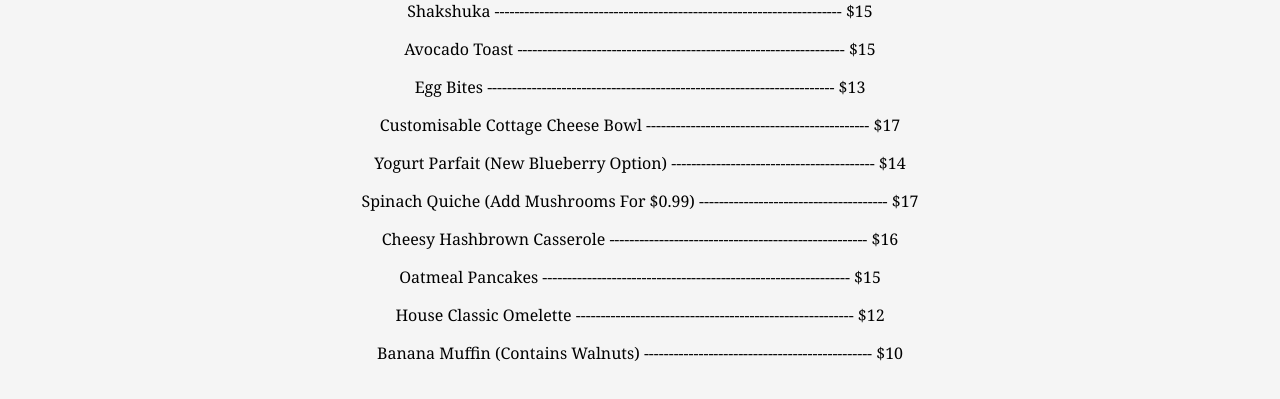
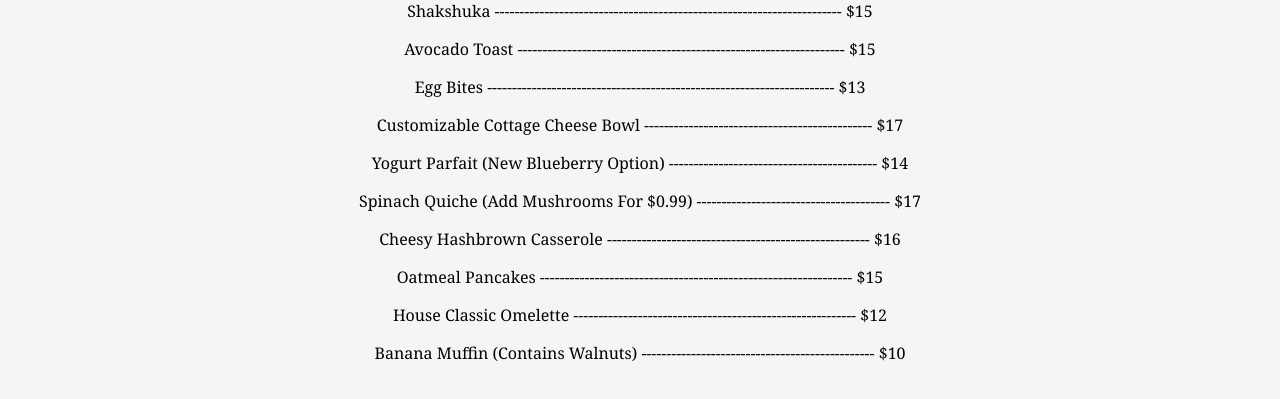
Before and after one commit to unitaco/TSA_PROJ_2025, a plain HTML site: page BreakfastMenu.html in a window 1280 px wide. Shown: the part 189-588 px from the top of the page. Drawn offline with Linux system fonts and the light colour scheme.

Commit message:
breakfast menu items

```diff
--- a/BreakfastMenu.html
+++ b/BreakfastMenu.html
@@ -25,12 +25,12 @@
     <h1>Breakfast Menu</h1>
     <div style="text-align:center ;"
     <p>Shakshuka ----------------------------------------------------------------------  $15</p>
-    <p>Avocado Toast ------------------------------------------------------------------ $15</p>
-    <p>Egg Bites ---------------------------------------------------------------------- $13</p>
-    <p>Customisable Cottage Cheese Bowl  --------------------------------------------- $17</p>
-    <p>Yogurt Parfait (New Blueberry Option) ----------------------------------------- $14</p>
-    <p>Spinach Quiche (Add Mushrooms For $0.99) -------------------------------------- $17</p>
-    <p>Cheesy Hashbrown Casserole ---------------------------------------------------- $16</p>
-    <p>Oatmeal Pancakes -------------------------------------------------------------- $15</p>
-    <p>House Classic Omelette -------------------------------------------------------- $12</p>
-    <p>Banana Muffin (Contains Walnuts) ---------------------------------------------- $10</p>
+    <p>Avocado Toast ------------------------------------------------------------------  $15</p>
+    <p>Egg Bites ----------------------------------------------------------------------  $13</p>
+    <p>Customizable Cottage Cheese Bowl  ----------------------------------------------  $17</p>
+    <p>Yogurt Parfait (New Blueberry Option) ------------------------------------------  $14</p>
+    <p>Spinach Quiche (Add Mushrooms For $0.99) ---------------------------------------  $17</p>
+    <p>Cheesy Hashbrown Casserole -----------------------------------------------------  $16</p>
+    <p>Oatmeal Pancakes ---------------------------------------------------------------  $15</p>
+    <p>House Classic Omelette ---------------------------------------------------------  $12</p>
+    <p>Banana Muffin (Contains Walnuts) -----------------------------------------------  $10</p>
```
